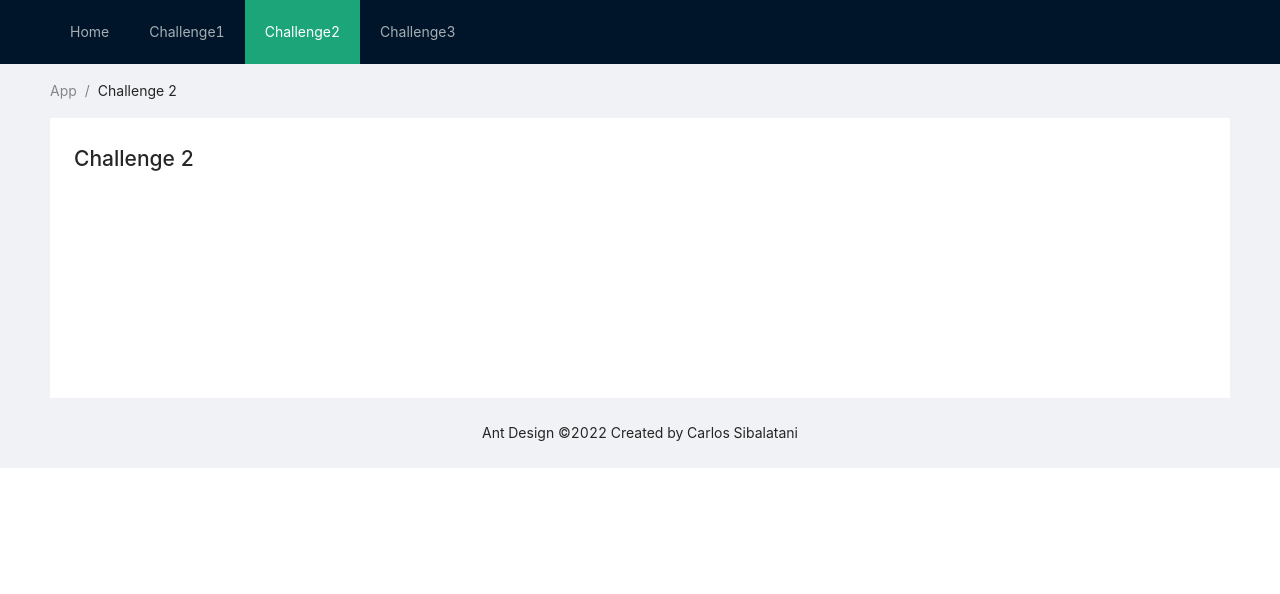
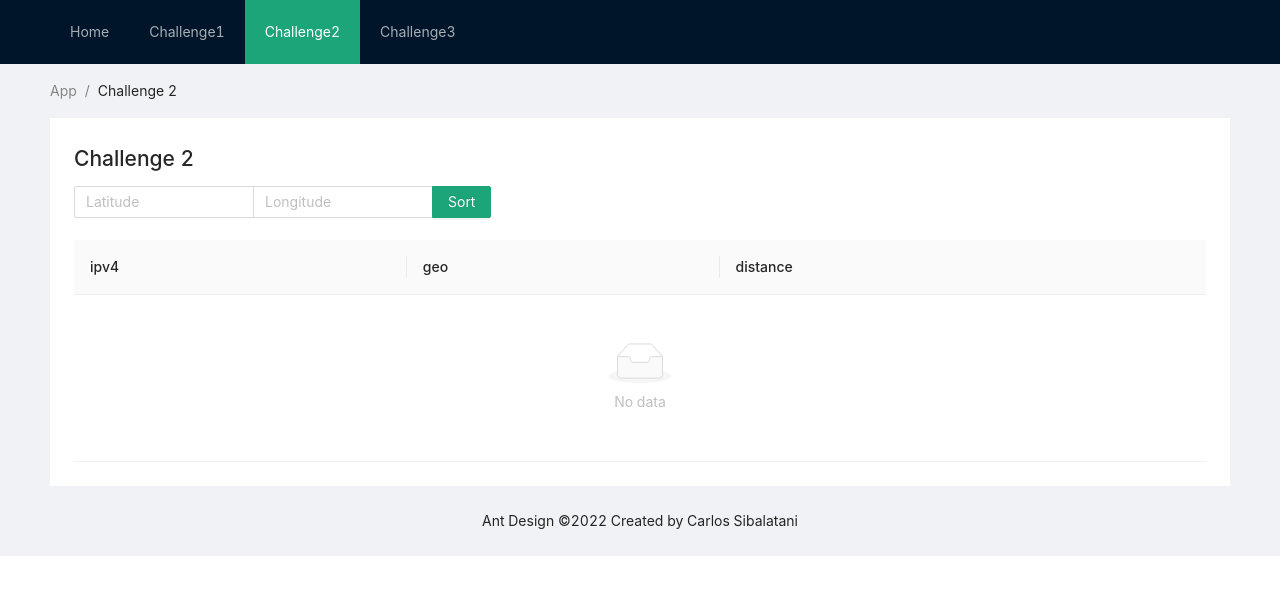
Before and after one commit to FearTheBeard95/ambrite-coding-challenge, a React (Create React App) app: page /c2 in a window 1280 px wide. Shown: the top 594 px of the page. Built offline with nearby package versions, Linux system fonts and the light colour scheme.

Commit message:
Wire up Challenge 2 page

```diff
--- a/src/App.less
+++ b/src/App.less
@@ -55,3 +55,7 @@
   float: right;
   margin: 16px 0 16px 24px;
 }
+
+.login-form {
+  max-width: 600px;
+}
--- a/src/components/App.jsx
+++ b/src/components/App.jsx
@@ -1,4 +1,3 @@
-import React from 'react';
 import '../App.less';
 import { Route, Routes } from 'react-router-dom';
 import NavRoutes from '../constants/routes';
--- a/src/components/pages/Challenge2.jsx
+++ b/src/components/pages/Challenge2.jsx
@@ -1,8 +1,50 @@
-import React from 'react';
-import { Breadcrumb } from 'antd';
+import { Breadcrumb, Button, Form, Input, Table } from 'antd';
 import MainLayout from '../MainLayout';
+import calculateDistance from '../../utils/locations-sort';
+import geoInfo from '../../utils/geo.json';
+import { useState } from 'react';
 
-const Challenge2 = () => (
+const Challenge2 = () => {
+  const [dataSource, setDataSource] = useState([]);
+  const [refLatitude, setLatitude] = useState('');
+  const [refLongitude, setLongitude] = useState('');
+
+  const onChangeLatitude = (value) => {
+    setLatitude(value);
+  };
+
+  const onChangeLongitude = (value) => {
+    setLongitude(value);
+  };
+
+  const onFinish = () => {
+    const refCoords = `${refLatitude},${refLongitude}`;
+    calculateDistance(geoInfo, refCoords).then((dataSource) => {
+      setDataSource(dataSource);
+    });
+  };
+
+  const columns = [
+    {
+      title: 'ipv4',
+      dataIndex: 'ipv4',
+      key: 'ipv4',
+    },
+    {
+      title: 'geo',
+      dataIndex: 'geo',
+      key: 'geo',
+      responsive: ['md'],
+    },
+    {
+      title: 'distance',
+      dataIndex: 'distance',
+      key: 'distance',
+      responsive: ['md'],
+    },
+  ];
+
+  return (
     <MainLayout selected={['Challenge2']}>
       <Breadcrumb style={{ margin: '16px 0' }}>
         <Breadcrumb.Item>App</Breadcrumb.Item>
@@ -10,8 +52,32 @@ const Challenge2 = () => (
       </Breadcrumb>
       <div className='site-layout-content'>
         <h1>Challenge 2</h1>
+        <Form name='normal_login' className='login-form' onFinish={onFinish}>
+          <Input.Group compact>
+            <Input
+              style={{ width: '30%' }}
+              placeholder='Latitude'
+              name='latitude'
+              onChange={(e) => onChangeLatitude(e.target.value)}
+              value={refLatitude}
+            />
+            <Input
+              style={{ width: '30%' }}
+              placeholder='Longitude'
+              name='longitude'
+              onChange={(e) => onChangeLongitude(e.target.value)}
+              value={refLongitude}
+            />
+            <Button type='primary' htmlType='submit'>
+              Sort
+            </Button>
+          </Input.Group>
+        </Form>
+        <br />
+        <Table dataSource={dataSource} columns={columns} />
       </div>
     </MainLayout>
   );
+};
 
 export default Challenge2;
--- a/src/index.js
+++ b/src/index.js
@@ -1,6 +1,6 @@
 import React from 'react';
 import ReactDOM from 'react-dom';
-import './index.css';
+import './index.less';
 import App from './components/App';
 import reportWebVitals from './reportWebVitals';
 import { BrowserRouter } from 'react-router-dom';
--- a/src/index.css
+++ b/src/index.less
@@ -1,3 +1,4 @@
+@import '~antd/dist/antd.less';
 body {
   margin: 0;
   font-family: -apple-system, BlinkMacSystemFont, 'Segoe UI', 'Roboto', 'Oxygen',
--- /dev/null
+++ b/src/utils/locations-sort.js
@@ -0,0 +1,33 @@
+const calculateDistance = (
+  [latitude1, longitude1],
+  [latitude2, longitude2]
+) => {
+  const radLat1 = (Math.PI * latitude1) / 180;
+  const radLat2 = (Math.PI * latitude2) / 180;
+
+  const theta = longitude1 - longitude2;
+  const radTheta = (Math.PI * theta) / 180;
+
+  let distance =
+    Math.sin(radLat1) * Math.sin(radLat2) +
+    Math.cos(radLat1) * Math.cos(radLat2) * Math.cos(radTheta);
+
+  distance = Math.acos(distance);
+  distance = (distance * 180) / Math.PI;
+  distance = distance * 60 * 1.1515;
+
+  distance = distance * 1.609344;
+
+  return distance;
+};
+
+export default async function sortByDistance(file, refCoords) {
+  const coordsWithDistance = file.map(({ ipv4, geo }) => ({
+    key: ipv4,
+    ipv4,
+    geo,
+    distance: calculateDistance(geo.split(','), refCoords.split(',')),
+  }));
+
+  return coordsWithDistance.sort((a, b) => a.distance - b.distance);
+}
```
Lines whose indentation alone changed are shown as unchanged.
